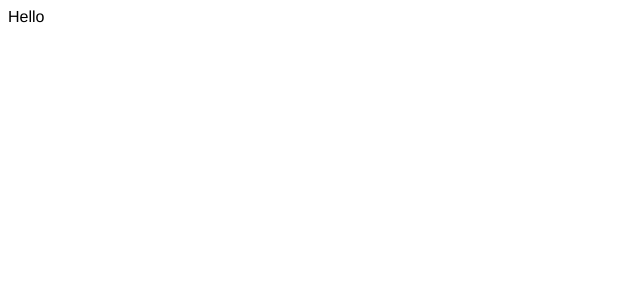
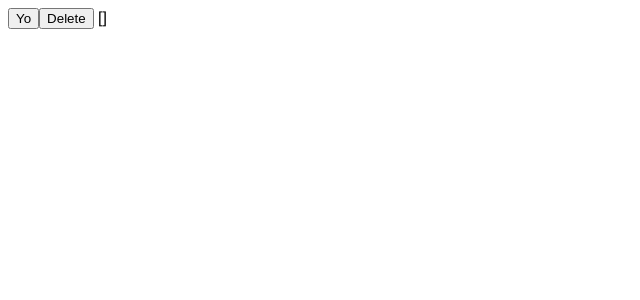
Before and after one commit to siddacool/folio-vue, a Vue app: page / in a window 1280 px wide. Shown: the top 300 px of the page, without its empty margins (0-640 px from the left). Built offline with nearby package versions, Linux system fonts and the light colour scheme.

Commit message:
Json server added

```diff
--- a/package.json
+++ b/package.json
@@ -4,7 +4,8 @@
   "scripts": {
     "dev": "vite",
     "build": "vite build",
-    "serve": "vite preview"
+    "serve": "vite preview",
+    "server": "json-server ./src/db/db.json --port 8080"
   },
   "dependencies": {
     "vue": "^3.0.5"
@@ -15,6 +16,7 @@
     "eslint": "^7.22.0",
     "eslint-config-prettier": "^8.1.0",
     "eslint-plugin-vue": "^7.8.0",
+    "json-server": "^0.16.3",
     "prettier": "^2.2.1",
     "vite": "^2.1.0"
   }
--- a/src/App.vue
+++ b/src/App.vue
@@ -1,6 +1,38 @@
-<template>Hello</template>
+<template>
+  <button @click="handleGetHomeSlides">Yo</button>
 
-<script setup></script>
+  <button @click="handleGetHomeSlideRemove">Delete</button>
+
+  {{ homeSlides }}
+</template>
+
+<script setup>
+import { ref } from 'vue';
+import homeSlidesApi from './api/home-slides';
+
+const homeSlides = ref([]);
+
+const handleGetHomeSlides = async () => {
+  try {
+    const homeSlidesFetched = await homeSlidesApi.getHomeSlides();
+
+    homeSlides.value = homeSlidesFetched;
+  } catch (e) {
+    console.dir(e);
+  }
+};
+
+const handleGetHomeSlideRemove = async () => {
+  try {
+    await homeSlidesApi.removeHomeSlideById(1);
+    const homeSlidesFetched = await homeSlidesApi.getHomeSlides();
+
+    homeSlides.value = homeSlidesFetched;
+  } catch (e) {
+    console.dir(e);
+  }
+};
+</script>
 
 <style>
 #app {
--- /dev/null
+++ b/src/api/base.js
@@ -0,0 +1 @@
+export const baseLink = 'http://localhost:8080';
--- /dev/null
+++ b/src/api/home-slides.js
@@ -0,0 +1,10 @@
+import { baseLink } from './base';
+
+export default {
+  getHomeSlides: () =>
+    fetch(`${baseLink}/homepage-slides`).then((response) => response.json()),
+  removeHomeSlideById: (id) =>
+    fetch(`${baseLink}/homepage-slides/${id}`, {
+      method: 'DELETE',
+    }).then((response) => response.json()),
+};
```
Also changed, not shown: jsconfig.json (+1 -11 lines), 2 other files (tests, documents, lock files or other folders).
